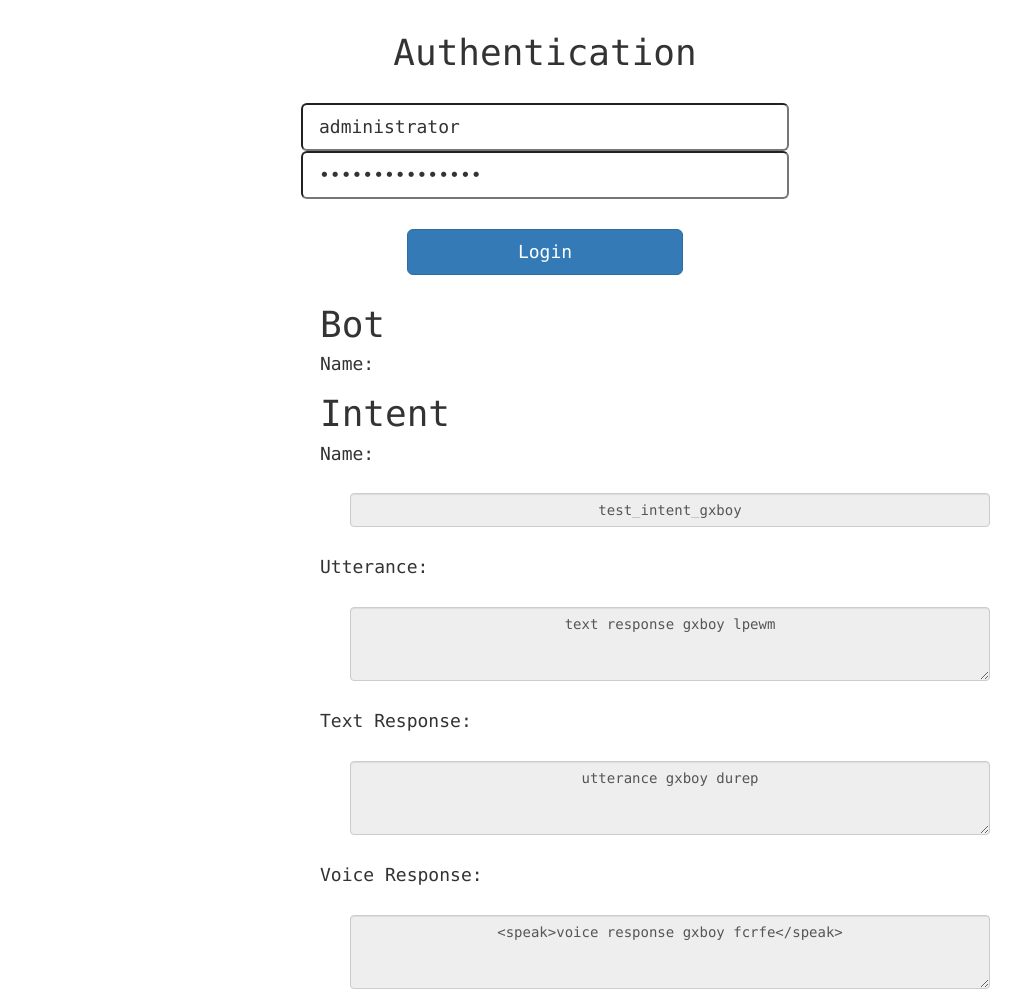
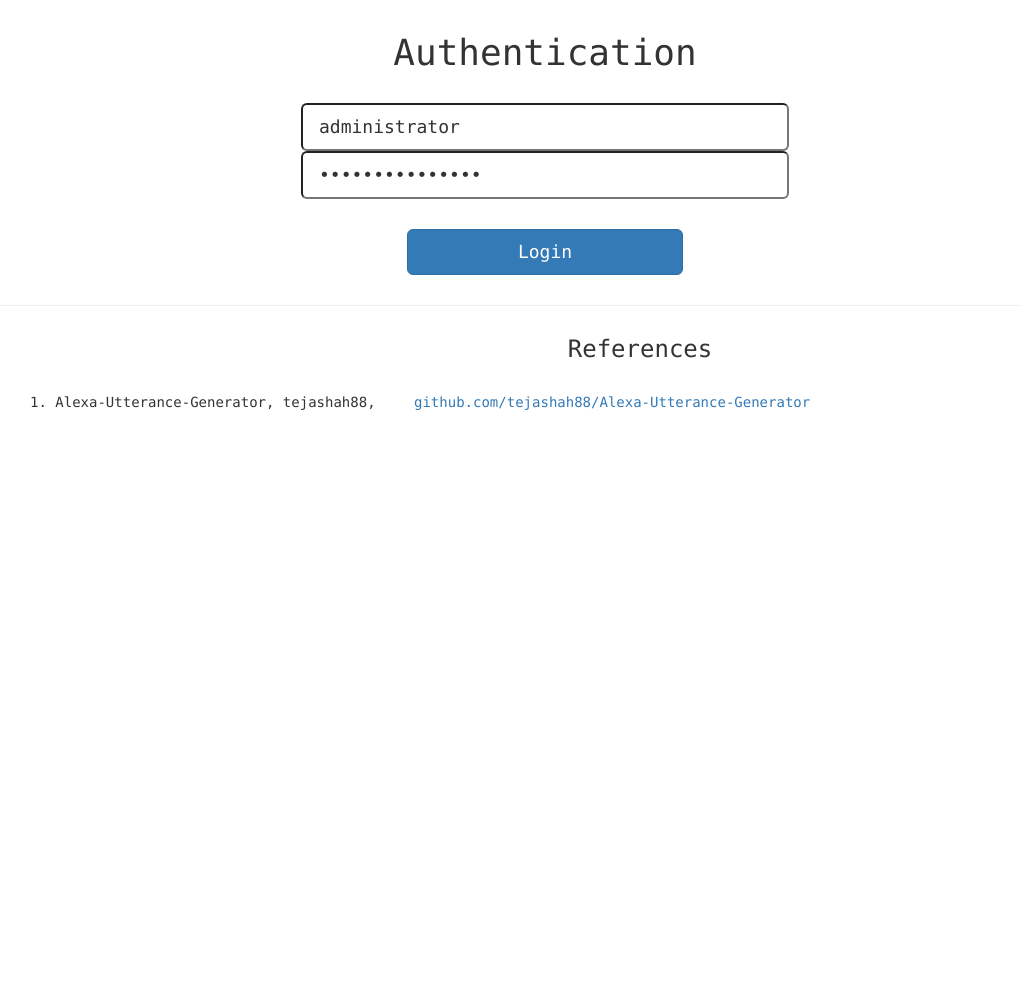
Before and after one commit to yusheng-shu/aws-testing, a plain HTML site: page admin-panel/index.html in a window 1280 px wide. Shown: the part 207-1199 px from the top of the page, without its empty margins (0-1021 px from the left). After the commit the page ends 800 px from the top, so only its background shows below. Drawn offline with Linux system fonts and the light colour scheme.

Commit message:
V1_index

```diff
--- a/admin-panel/index.html
+++ b/admin-panel/index.html
@@ -102,9 +102,9 @@
             </div>
 
         </div>
-    <div id="lightgray" style="display:">
+    <div id="lightgray" style="display:none">
     <div class="outdiv">
-          <form>
+
 
         <!--Bot-->
         <div class="form-row">
@@ -129,7 +129,7 @@
               <button id="submit-button" class="button bot-panel-input btn btn-primary btn-lg">Create Bot</button>
                 <span id="intent-status" class="text"></span>
             </div>
-    </form>
+
     </div>
 </div>
     <div class="bottom">
@@ -502,7 +502,7 @@
         function showLoginOk() {
             $('#login-status').text("Login successful"); // Removable
 			$('#lightgray').css('display','');
-			//$('#login-panel').css('display','none');
+			$('#login-panel').css('display','none');
         }
 
         // Called when login has either failed, or require further action (i.e. require new password)
```
